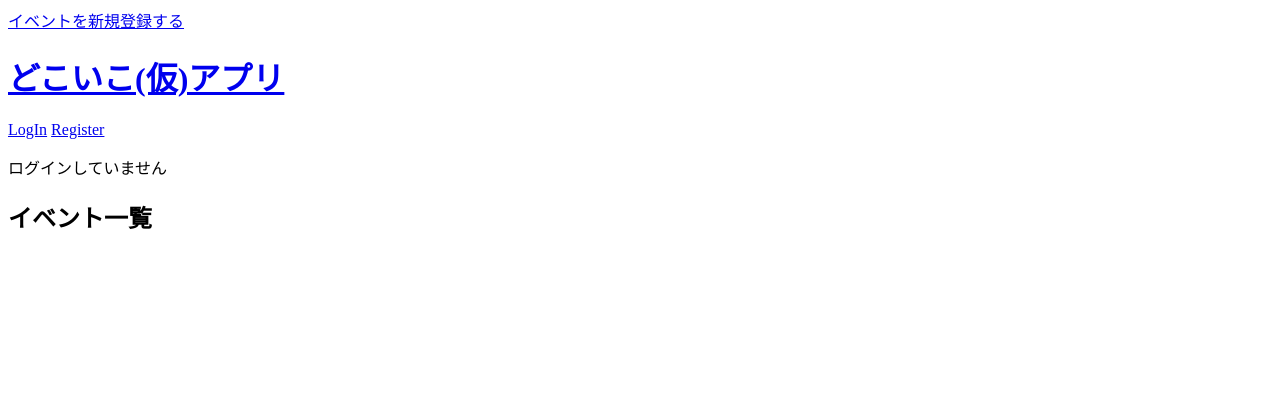
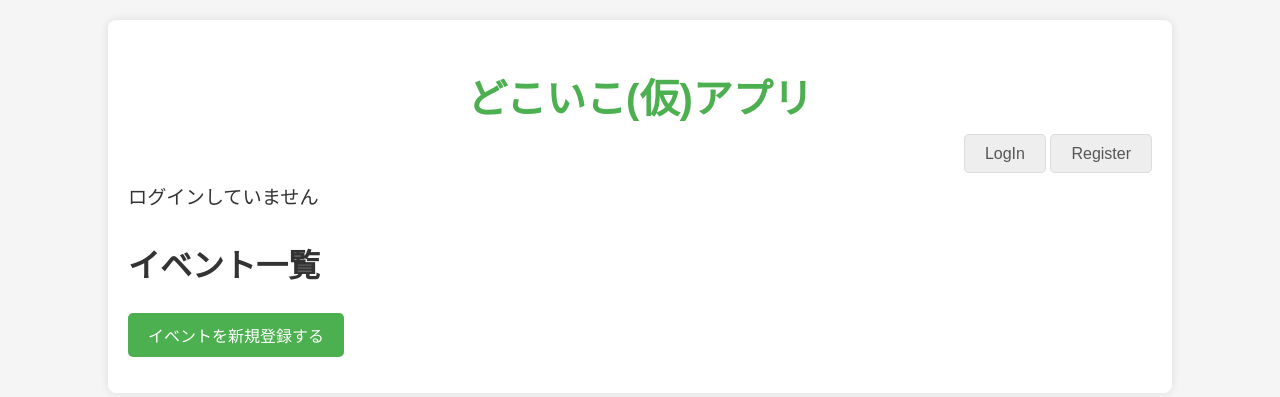
Before and after one commit to naonaosun/evernt_app, a Flask app: template templates/index.html in a window 1280 px wide. Shown: the top 397 px of the page. Run offline with Flask 3, Linux system fonts and the light colour scheme; the template is opened without the code that fills it, so the values that code supplies are empty.

Commit message:
indexデザイン整えた

```diff
--- a/templates/index.html
+++ b/templates/index.html
@@ -5,8 +5,104 @@
     <meta charset="UTF-8">
     <meta name="viewport" content="width=device-width, initial-scale=1.0">
     <title>イベント一覧</title>
-    <a href="{{ url_for('create_events') }}">イベントを新規登録する</a>
+    <style>
+        body {
+            font-family: 'Arial', sans-serif;
+            background-color: #f5f5f5;
+            margin: 0;
+            padding: 0;
+        }
+
+        .page {
+            width: 80%;
+            margin: 20px auto;
+            padding: 20px;
+            background-color: #fff;
+            box-shadow: 0 0 10px rgba(0, 0, 0, 0.1);
+            border-radius: 8px;
+        }
+
+        h1 {
+            font-size: 2.5em;
+            color: #4CAF50;
+            text-align: center;
+            margin-bottom: 20px;
+        }
+
+        .metanav {
+            text-align: right;
+            margin-bottom: 10px;
+        }
+
+        .metanav a {
+            color: #555;
+            text-decoration: none;
+            padding: 10px 20px;
+            border: 1px solid #ddd;
+            border-radius: 5px;
+            background-color: #eee;
+            transition: background-color 0.3s;
+        }
+
+        .metanav a:hover {
+            background-color: #4CAF50;
+            color: #fff;
+        }
+
+        p {
+            font-size: 1.2em;
+            color: #333;
+        }
+
+        h2 {
+            font-size: 2em;
+            margin-top: 30px;
+            color: #333;
+        }
+
+        a {
+            color: #4CAF50;
+            text-decoration: none;
+        }
+
+        a:hover {
+            text-decoration: underline;
+        }
+
+        ul {
+            list-style: none;
+            padding: 0;
+        }
+
+        li {
+            background-color: #f9f9f9;
+            margin-bottom: 10px;
+            padding: 15px;
+            border-left: 4px solid #4CAF50;
+            transition: background-color 0.3s;
+        }
+
+        li:hover {
+            background-color: #e8f5e9;
+        }
+
+        .create-event {
+            display: inline-block;
+            padding: 10px 20px;
+            background-color: #4CAF50;
+            color: #fff;
+            text-decoration: none;
+            border-radius: 5px;
+            transition: background-color 0.3s;
+        }
+
+        .create-event:hover {
+            background-color: #45a049;
+        }
+
+    </style>
 </head>
+
 <body>
     <div class="page">
         <h1><a href="{{ url_for('index') }}">どこいこ(仮)アプリ</a></h1>
@@ -30,23 +126,21 @@
         {% endif %}
 
         <h2>イベント一覧</h2>
-
+        <a href="{{ url_for('create_events') }}" class="create-event">イベントを新規登録する</a>
         <ul>
             {% for event in events %}
             <li>
-            <!-- イベント名をクリック可能なリンクに変更 -->
                 <a href="{{ url_for('event_detail', event_id=event.id) }}">{{ event.name }}</a>
-            - {{ event.content }}
-            - {{ event.start_date }}
-            - {{ event.end_date }}
-            - {{ event.place }}
-            - {{ event.address }}
+                <p>{{ event.content }}</p>
+                <p>{{ event.start_date }} - {{ event.end_date }}</p>
+                <p>{{ event.place }} - {{ event.address }}</p>
                 {% if event.url %}
-            - <a href="{{ event.url }}" target="_blank">リンク</a>
+                    <a href="{{ event.url }}" target="_blank">リンク</a>
                 {% endif %}
             </li>
             {% endfor %}
         </ul>
+    </div>
 </body>
 
 </html>
```
Lines whose indentation alone changed are shown as unchanged.
